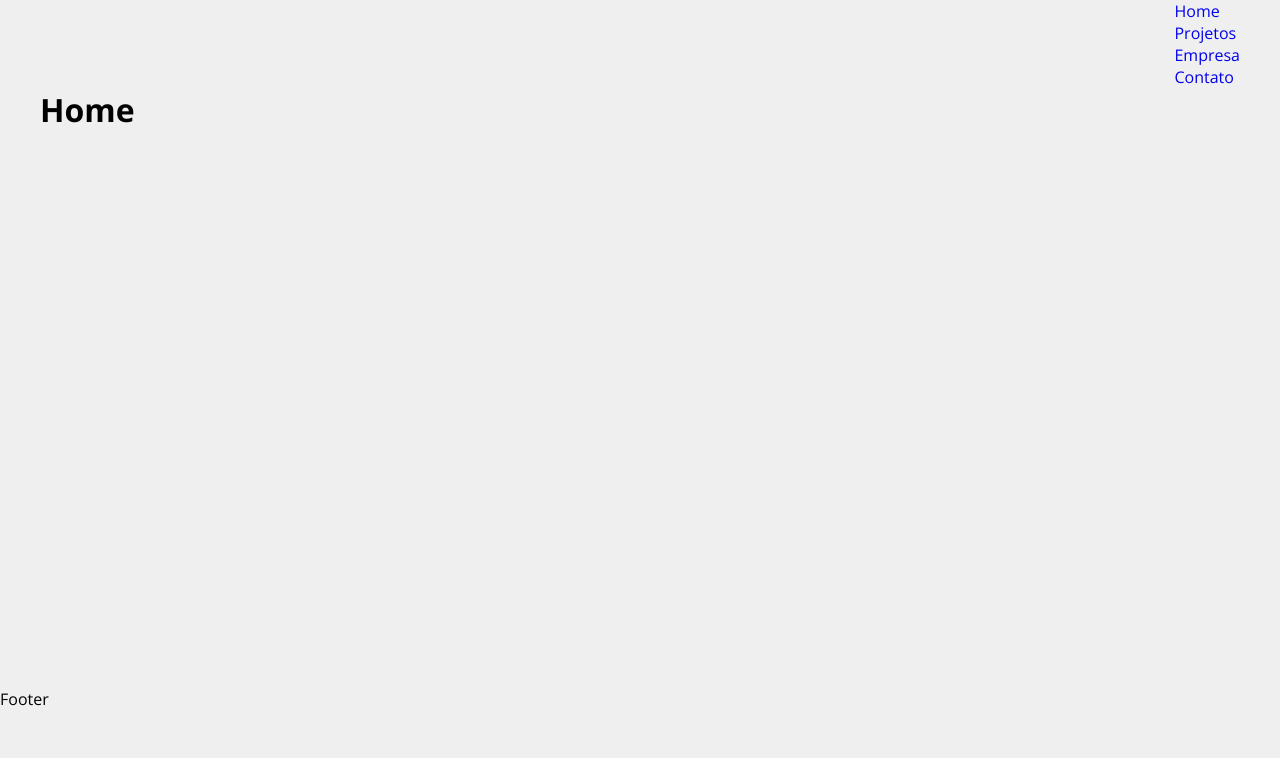
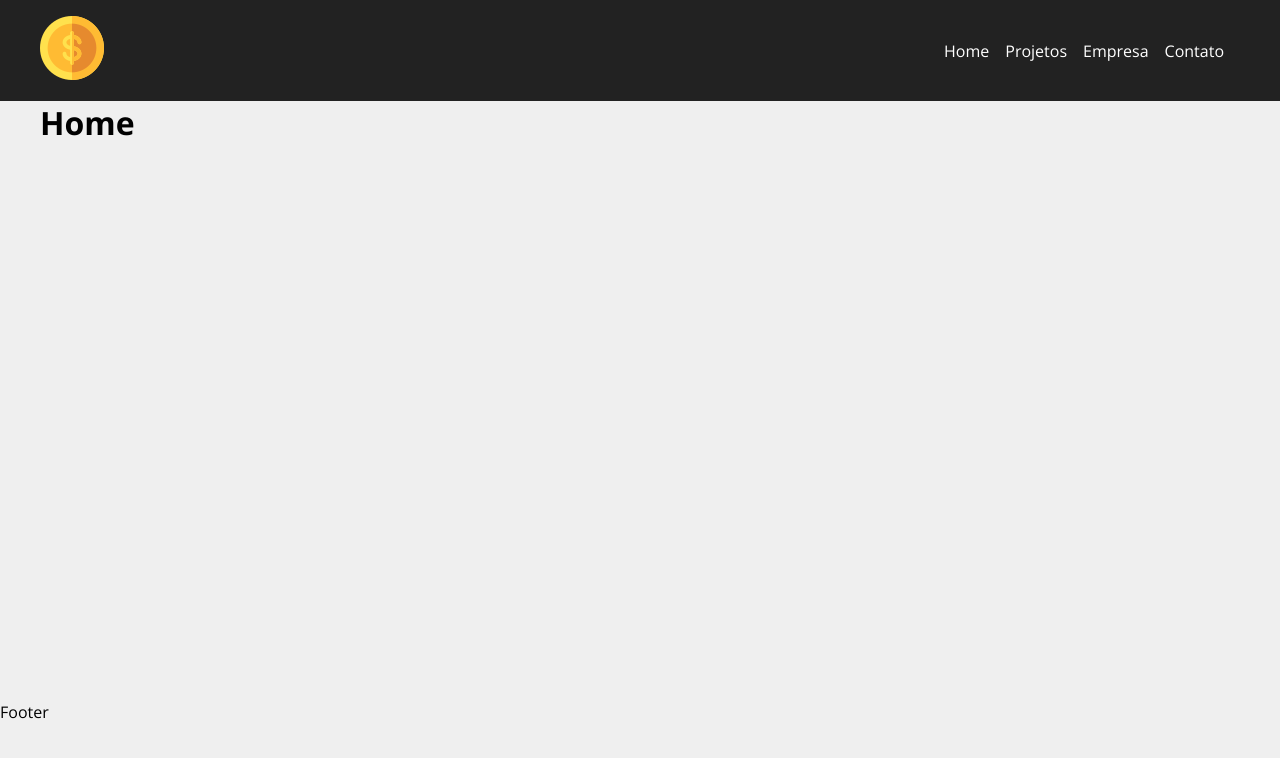
Before and after one commit to TatianePatriota/costs-react, a React (Create React App) app: page / in a window 1280 px wide. Shown: the top 758 px of the page. Built offline with nearby package versions, Linux system fonts and the light colour scheme.

Commit message:
add estilos

```diff
--- a/src/components/layout/Navbar.js
+++ b/src/components/layout/Navbar.js
@@ -1,27 +1,30 @@
 import { Container } from "./Container";
 import { Link } from "react-router-dom";
-// import logo from "../../assets/images/costs_logo.png";
+import logo from "../../assets/images/costs_logo.png";
+import styles from "./Navbar.module.css";
 
 export function Navbar() {
   return (
-    <div>
+    <nav className={styles.navbar}>
       <Container>
-        <Link to="/">{/* <img src={logo} alt="Costs" /> */}</Link>
-        <ul>
-          <li>
+        <Link to="/">
+          <img src={logo} alt="Costs" />
+        </Link>
+        <ul className={styles.list}>
+          <li className={styles.item}>
             <Link to="/">Home</Link>
           </li>
-          <li>
+          <li className={styles.item}>
             <Link to="/projects">Projetos</Link>
           </li>
-          <li>
+          <li className={styles.item}>
             <Link to="/company">Empresa</Link>
           </li>
-          <li>
+          <li className={styles.item}>
             <Link to="/contact">Contato</Link>
           </li>
         </ul>
       </Container>
-    </div>
+    </nav>
   );
 }
```
